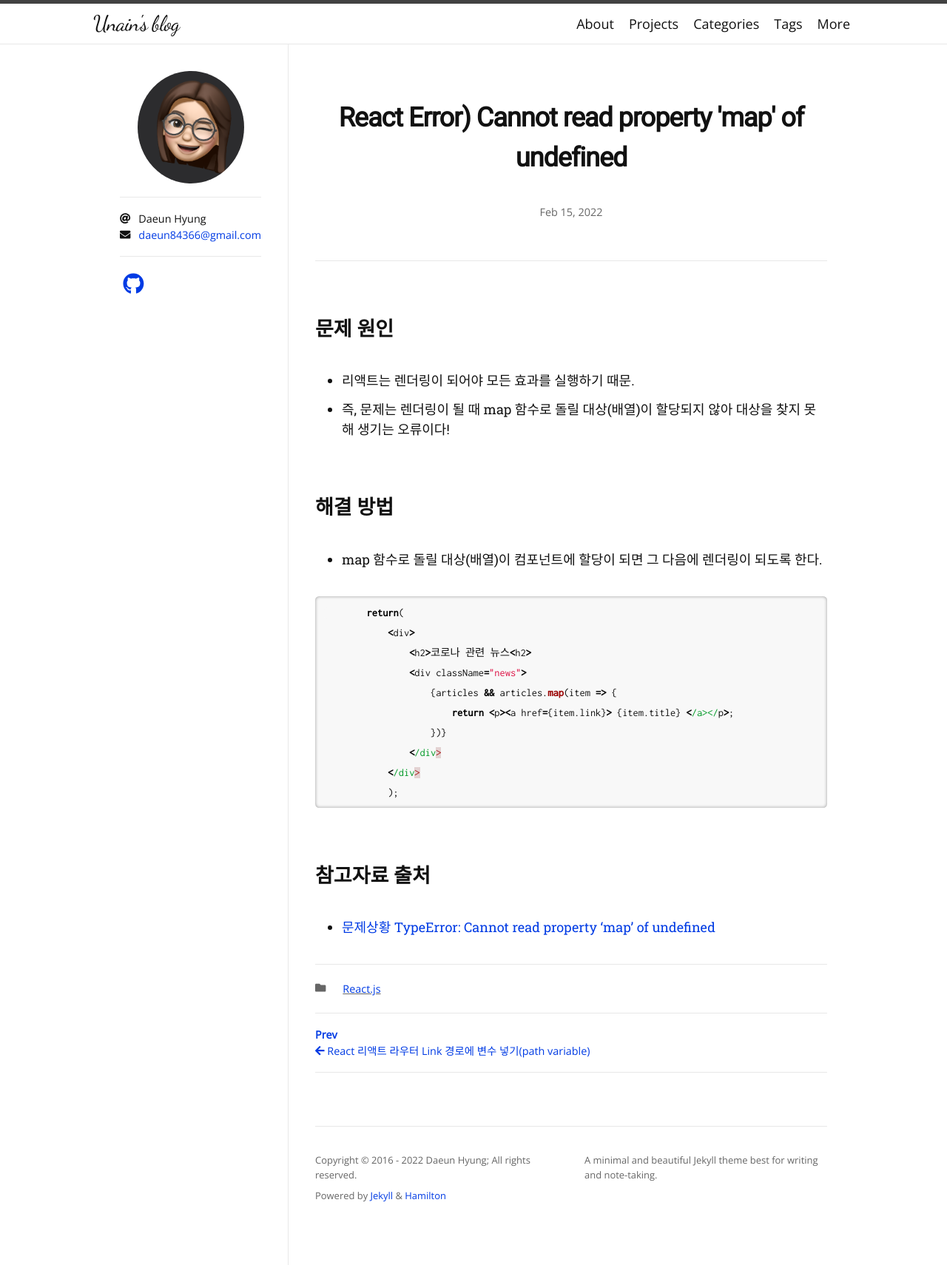
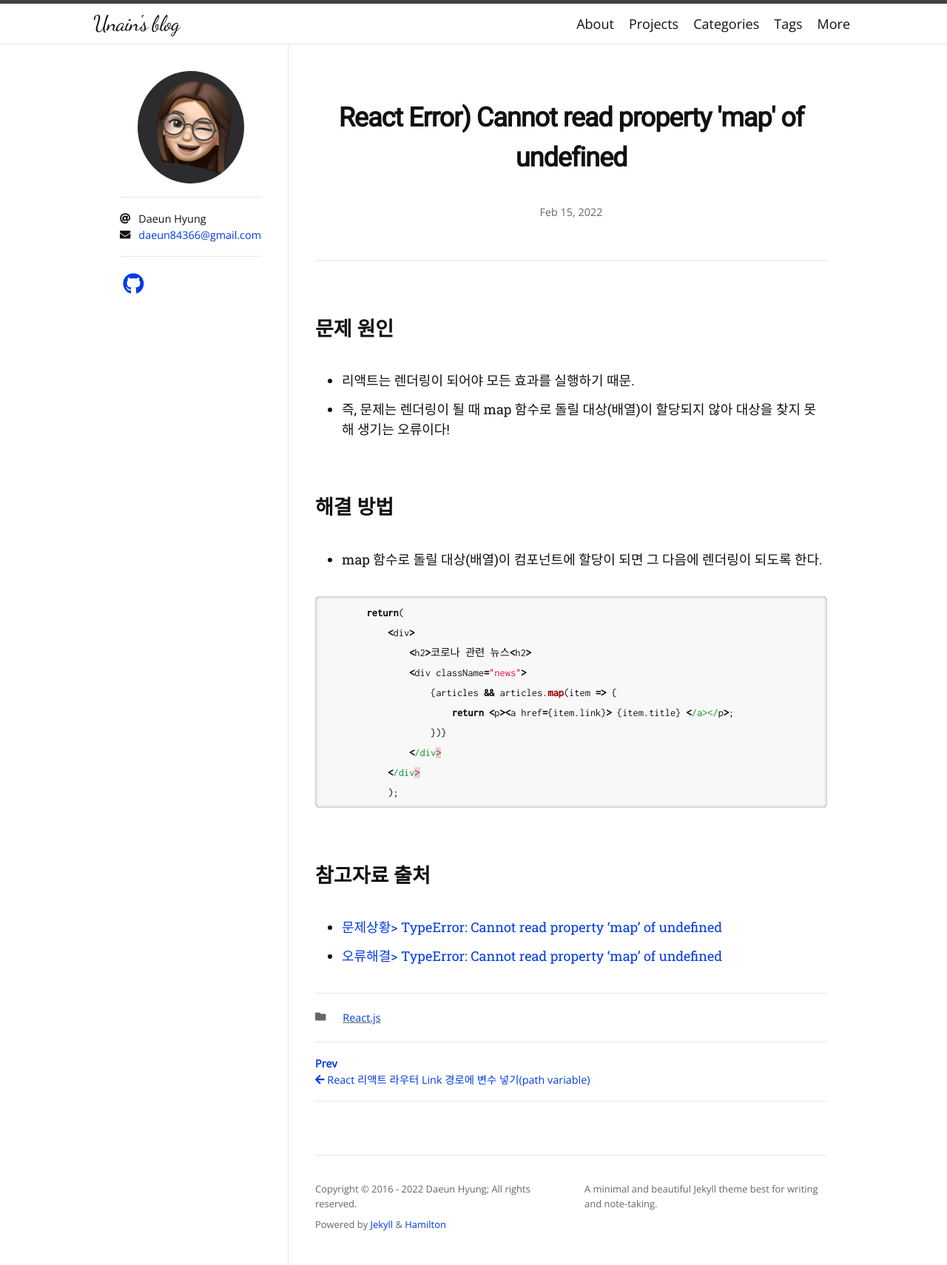
Before and after one commit to unain-dev/unain-dev.github.io, a Jekyll site: the page built from _posts/2022-02-15-map-undefined.md, in a window 1280 px wide. Shown: the whole page at 74% size. Built offline with Jekyll 4.4.1, drawn with Linux system fonts in a browser that asks for light colours; nearby versions of some CDN libraries; some web fonts are replaced.

Commit message:
Modify: map undfined error

```diff
--- a/_posts/2022-02-15-map-undefined.md
+++ b/_posts/2022-02-15-map-undefined.md
@@ -29,4 +29,5 @@ categories: React.js
 
 ## 참고자료 출처
 
-- [문제상황 TypeError: Cannot read property 'map' of undefined](https://devbirdfeet.tistory.com/47){:target="\_blank"}
+- [문제상황> TypeError: Cannot read property 'map' of undefined](https://devbirdfeet.tistory.com/47){:target="\_blank"}
+- [오류해결> TypeError: Cannot read property 'map' of undefined](https://velog.io/@dum6894/%EC%98%A4%EB%A5%98%ED%95%B4%EA%B2%B0-TypeError-Cannot-read-property-map-of-undefined){:target="\_blank"}
```
